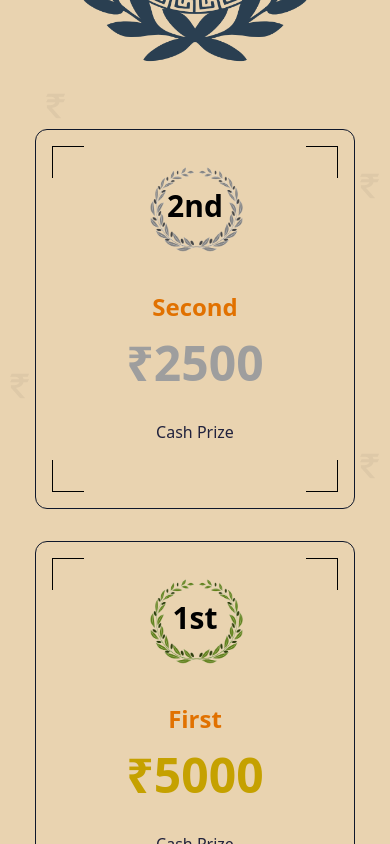
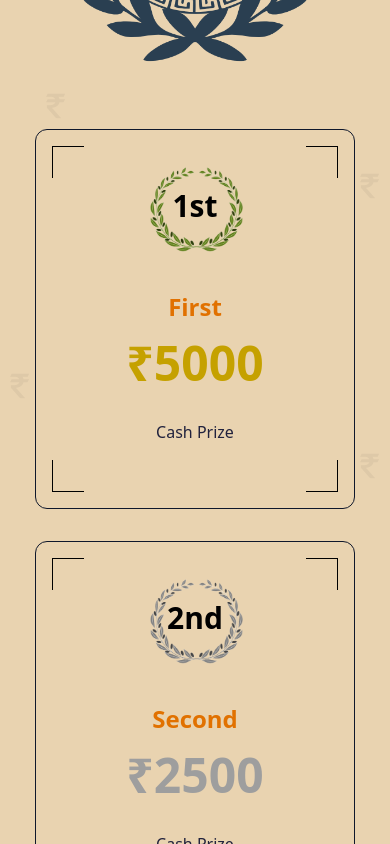
Before and after one commit to ACM-KJSCE/Artemis-Website, a React (Vite) app: page / in a window 390 px wide. Shown: the part 1220-2064 px from the top of the page. Built offline with nearby package versions, Linux system fonts and the light colour scheme.

Commit message:
fix: Minor error

```diff
--- a/src/sections/Prizes.jsx
+++ b/src/sections/Prizes.jsx
@@ -83,36 +83,36 @@ export default function Prizes() {
 
       {/* Total Prize Pool */}
       <div className="text-center mb-10 text-lg sm:text-xl font-bold text-[#21223d] flex justify-center">
-        <img src="/9k.png" alt="Total Prize Pool Of ₹9K+" className="h-72 sm:h-72 md:h-96" />
+        <img src="/9k.png" alt="Total Prize Pool Of ₹9K+" className="h-72 md:h-96" />
       </div>
 
       {/* Prize Cards Section */}
-      <div className="flex flex-col sm:flex-row flex-wrap justify-center items-center gap-8 sm:gap-10 mt-10 sm:mt-20">
-        {/* Second Prize */}
+      <div className="flex flex-col md:flex-row flex-wrap justify-center items-center gap-8 md:gap-10 mt-10 md:mt-20">
+        {/* First Prize - appears 1st on mobile, middle on desktop */}
+        <Prize
+          rank={prize[1].rank}
+          title="First"
+          amount={prize[1].amount}
+          borderColor={prize[1].borderColors}
+          className="order-1 md:order-2 md:translate-y-[-75px]"
+        />
+
+        {/* Second Prize - appears 2nd on mobile, left on desktop */}
         <Prize
           rank={prize[0].rank}
           title="Second"
           amount={prize[0].amount}
           borderColor={prize[0].borderColors}
-          className="sm:translate-y-0"
+          className="order-2 md:order-1 md:translate-y-0"
         />
 
-        {/* First Prize */}
-        <Prize
-          rank={prize[1].rank}
-          title="First"
-          amount={prize[1].amount}
-          borderColor={prize[1].borderColors}
-          className="sm:translate-y-[-75px]"
-        />
-
-        {/* Third Prize */}
+        {/* Third Prize - appears 3rd on mobile, right on desktop */}
         <Prize
           rank={prize[2].rank}
           title="Third"
           amount={prize[2].amount}
           borderColor={prize[2].borderColors}
-          className="sm:translate-y-0"
+          className="order-3 md:order-3 md:translate-y-0"
         />
       </div>
     </section>
```
